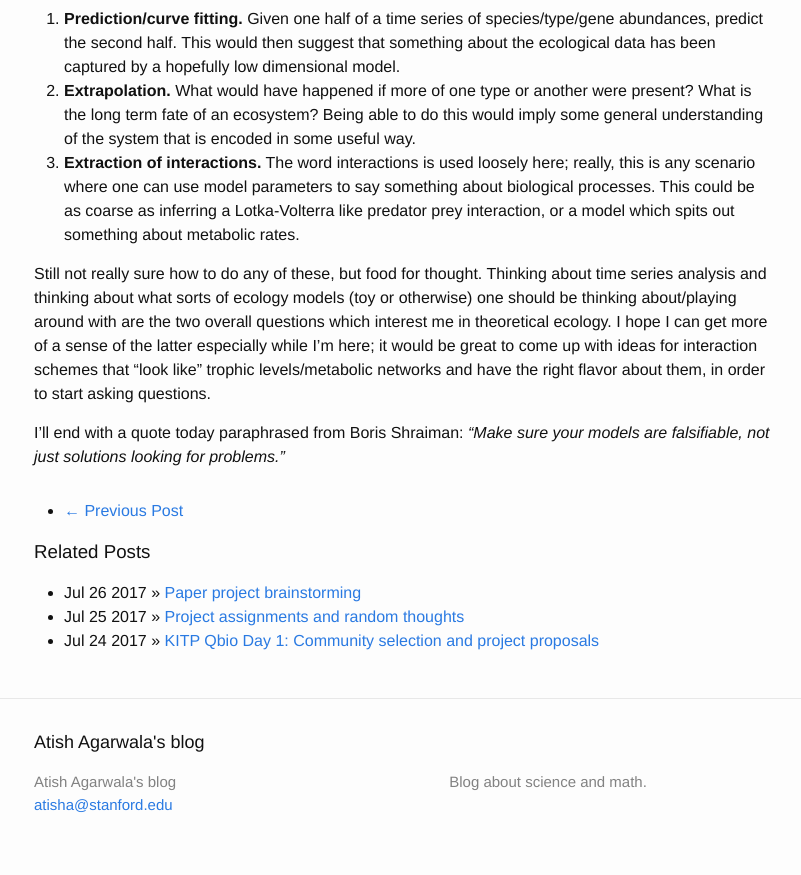
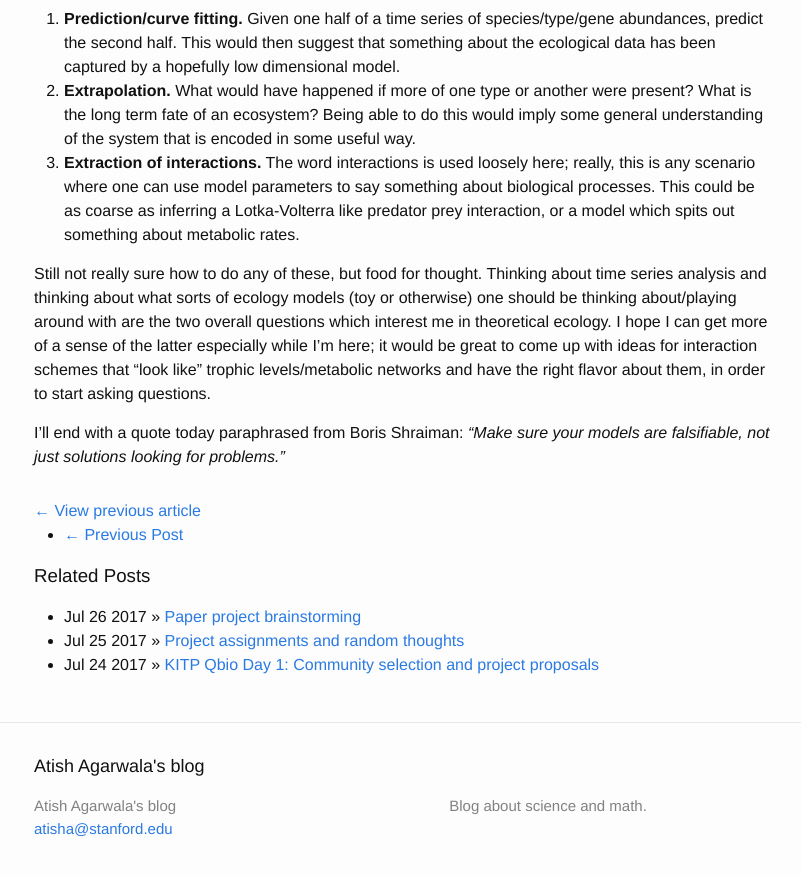
Before and after one commit to atishagarwala/atishagarwala.github.io, a Jekyll site: the page built from _posts/2017-07-27-Thoughts-on-ecology-Cordero.markdown, in a window 1280 px wide and 900 px high, scrolled down 1186 px. Shown: the top 875 px of the window, without its empty margins (236-1037 px from the left). Built offline with Jekyll 4.4.1, drawn with Linux system fonts in a browser that asks for light colours; comment, search, counter and statistics services are not loaded.

Commit message:
Update post.html

```diff
--- a/_layouts/post.html
+++ b/_layouts/post.html
@@ -13,7 +13,9 @@ comments: true
     {{ content }}
   </div>
 
-  {% if page.next.url %}
+  <div class="PageNavigation">
+
+  {% if page.previous.url %}
 <span class="page-nav-item">
     <a rel="prev" href="{{ page.previous.url }}" title="View {{ page.previous.title }}">&larr; View previous article</a>
 </span>
@@ -24,6 +26,7 @@ comments: true
     <a rel="next" href="{{ page.next.url }}" title="View {{ page.next.title }}">View next article &rarr;</a>
 </span>
 {% endif %}
+  </div>
 
    <ul class="pager blog-pager">
         {% if page.previous.url %}
```
